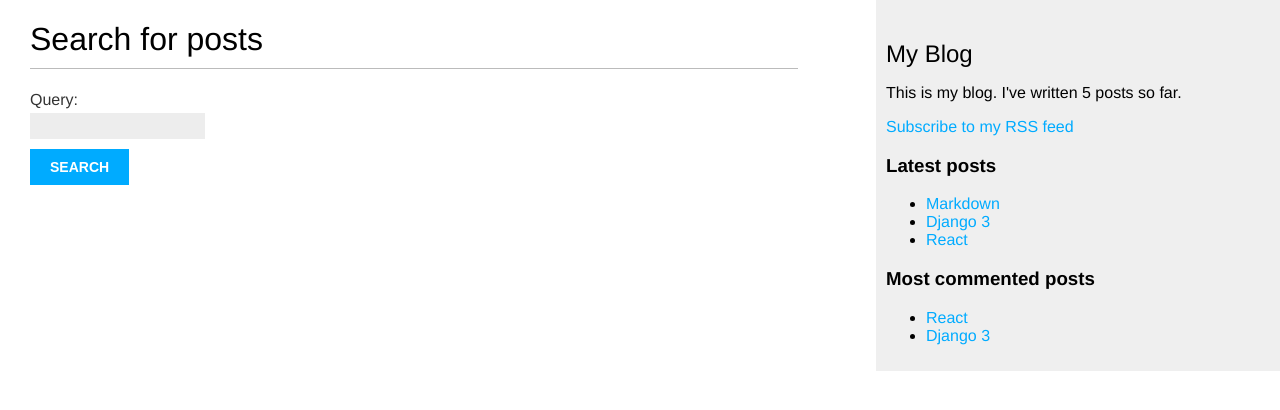
After one commit to rogerortiza/blog_site, a Django app: page /blog/search/ in a window 1280 px wide. The commit adds this page. Shown: the top 410 px of the page. Run offline with Django 3.2, Linux system fonts and the light colour scheme; data comes from the database, SQL or seed files in the repository; parts of the project's set-up code (start-up, migrations or seed data) failed here and were passed over.

Commit message:
adding full text search for posts

```diff
--- a/blog/forms.py
+++ b/blog/forms.py
@@ -13,3 +13,7 @@
     class Meta:
         model = Comment
         fields = ('name', 'email', 'body')
+
+
+class SearchForm(forms.Form):
+    query = forms.CharField()
--- a/blog/templates/blog/base.html
+++ b/blog/templates/blog/base.html
@@ -14,6 +14,8 @@
     <div id="sidebar">
         <h2>My Blog</h2>
         <p>This is my blog. I've written {% total_posts %} posts so far.</p>
+        <p><a href="{% url "blog:post_feed" %}">Subscribe to my RSS feed</a> </p>
+
         <h3>Latest posts</h3>
         {% show_latest_posts 3 %}
 
--- /dev/null
+++ b/blog/templates/blog/post/search.html
@@ -0,0 +1,29 @@
+{% extends "blog/base.html" %}
+{% load blog_tags %}
+{% block title %} Search {% endblock %}
+
+{% block content %}
+    {% if query %}
+        <h1>Posts containing "{{ query }}"</h1>
+        <h3>
+            {% with results.count as total_results %}
+                Found {{ total_results }} result{{ total_results | pluralize }}
+            {% endwith %}
+        </h3>
+
+        {% for post in results %}
+            <h4><a href="{{ post.get_absolute_url }}">{{ post.title }}</a> </h4>
+            {{ post.body | markdown | truncatewords_html:5 }}
+        {% empty %}
+            <p>There are no results for your query.</p>
+        {% endfor %}
+
+        <p><a href="{% url "blog:post_search" %}">Search again</a> </p>
+    {% else %}
+        <h1>Search for posts</h1>
+        <form method="get">
+            {{ form.as_p }}
+            <input type="submit" value="Search">
+        </form>
+    {% endif %}
+{% endblock %}
--- a/blog/urls.py
+++ b/blog/urls.py
@@ -1,4 +1,5 @@
 from django.urls import path
+from .feeds import LatestPostsFeed
 from .views import *
 
 app_name = 'blog'
@@ -7,5 +8,7 @@
     path('', post_list, name='post_list'),
     path('tag/<slug:tag_slug>/', post_list, name='post_list_by_tag'),
     path('<int:year>/<int:month>/<int:day>/<slug:post>/', post_detail, name='post_detail'),
-    path('<int:post_id>/share/', post_share, name='post_share')
+    path('<int:post_id>/share/', post_share, name='post_share'),
+    path('feed/', LatestPostsFeed(), name='post_feed'),
+    path('search/', post_search, name='post_search'),
 ]
--- a/blog/views.py
+++ b/blog/views.py
@@ -1,12 +1,15 @@
 
 from django.db.models import Count
-from django.core.paginator import Paginator, EmptyPage, PageNotAnInteger
+from django.core.paginator import Paginator, EmptyPage, \
+    PageNotAnInteger
 from django.shortcuts import render, get_object_or_404
 from django.core.mail import send_mail
+from django.contrib.postgres.search import SearchVector, SearchQuery, \
+    SearchRank, TrigramSimilarity
 from django.views.generic import ListView
 from taggit.models import Tag
 from .models import Post, Comment
-from .forms import EmailPostForm, CommentForm
+from .forms import EmailPostForm, CommentForm, SearchForm
 
 
 class PostListView(ListView):
@@ -88,3 +91,27 @@
 
     return render(request, 'blog/post/share.html',
                   {'post': post, 'form': form, 'sent': sent})
+
+
+def post_search(request):
+    form = SearchForm()
+    query = None
+    results = []
+
+    if 'query' in request.GET:
+        form = SearchForm(request.GET)
+
+        if form.is_valid():
+            query = form.cleaned_data['query']
+            search_vector = SearchVector('title', 'body')
+            search_query = SearchQuery(query)
+
+            results = Post.published.annotate(
+               similarity=TrigramSimilarity('title', query),
+            ).filter(similarity__gt=0.1).order_by('-similarity')
+
+    return render(request, 'blog/post/search.html', {
+        'form': form,
+        'query': query,
+        'results': results
+    })
```
Also changed, not shown: blog/feeds.py (added, +19 -0 lines), mysite/settings.py (+5 -2 lines), 1 other file.
